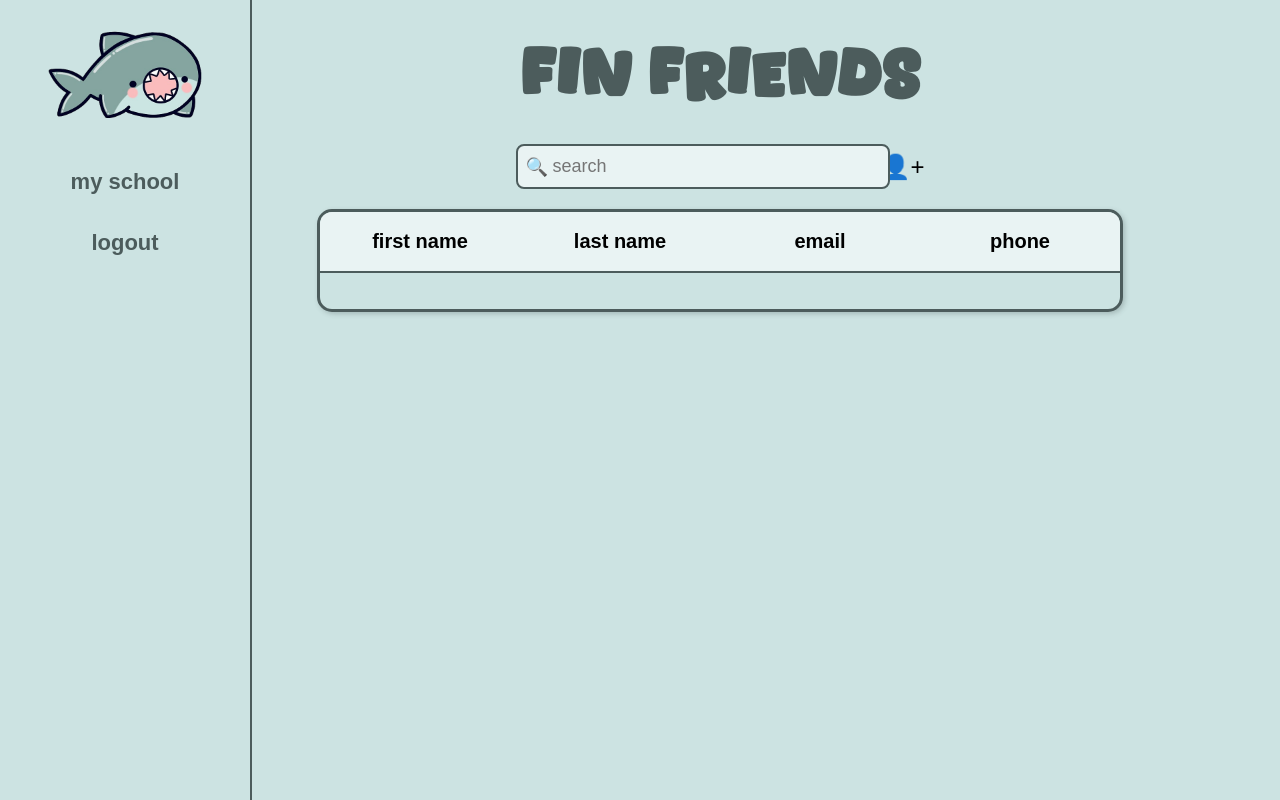
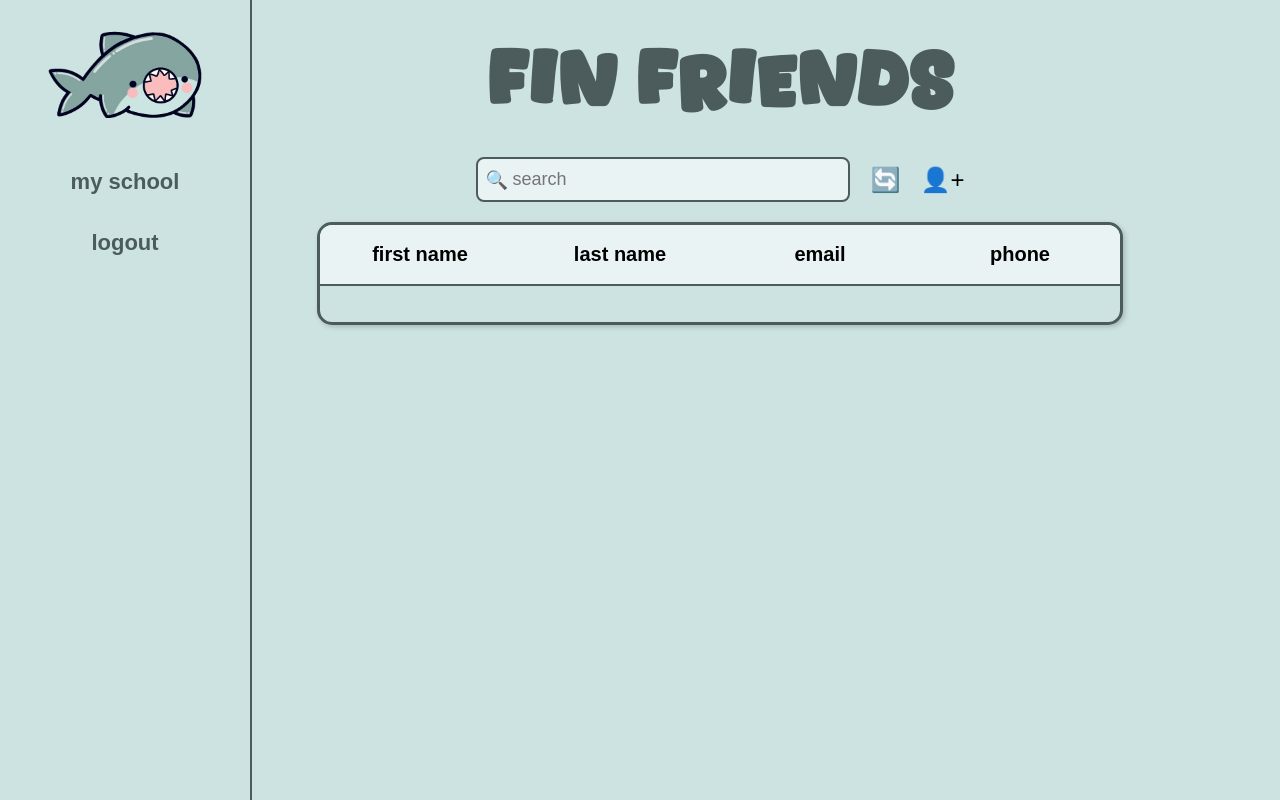
Before and after one commit to jacoboforero/POOSD-SmallProject-Grp7-Fall2025, a PHP site: page /contacts.html in a window 1280 px wide. Run offline with PHP 8.4, Linux system fonts and the light colour scheme.

Commit message:
fix search icon spacing + header size

```diff
--- a/public/index.html
+++ b/public/index.html
@@ -1,5 +1,6 @@
 <!doctype html>
 <html>
+
 <head>
   <meta charset="utf-8">
   <link rel="stylesheet" href="style.css">
@@ -81,4 +82,5 @@
   </div>
 
 </body>
+
 </html>
--- a/public/user.css
+++ b/public/user.css
@@ -58,7 +58,7 @@ html {
 }
 
 .header h1 {
-  font-size: 60px;
+  font-size: 70px;
   color: #4C5C5C;
   font-family: "Title";
   margin: 10px 0 30px;
@@ -97,6 +97,7 @@ html {
 }
 
 .icons {
+  padding-left: 80px;
   display: flex;
   gap: 20px;
   font-size: 24px;
```
Lines whose indentation alone changed are shown as unchanged.
